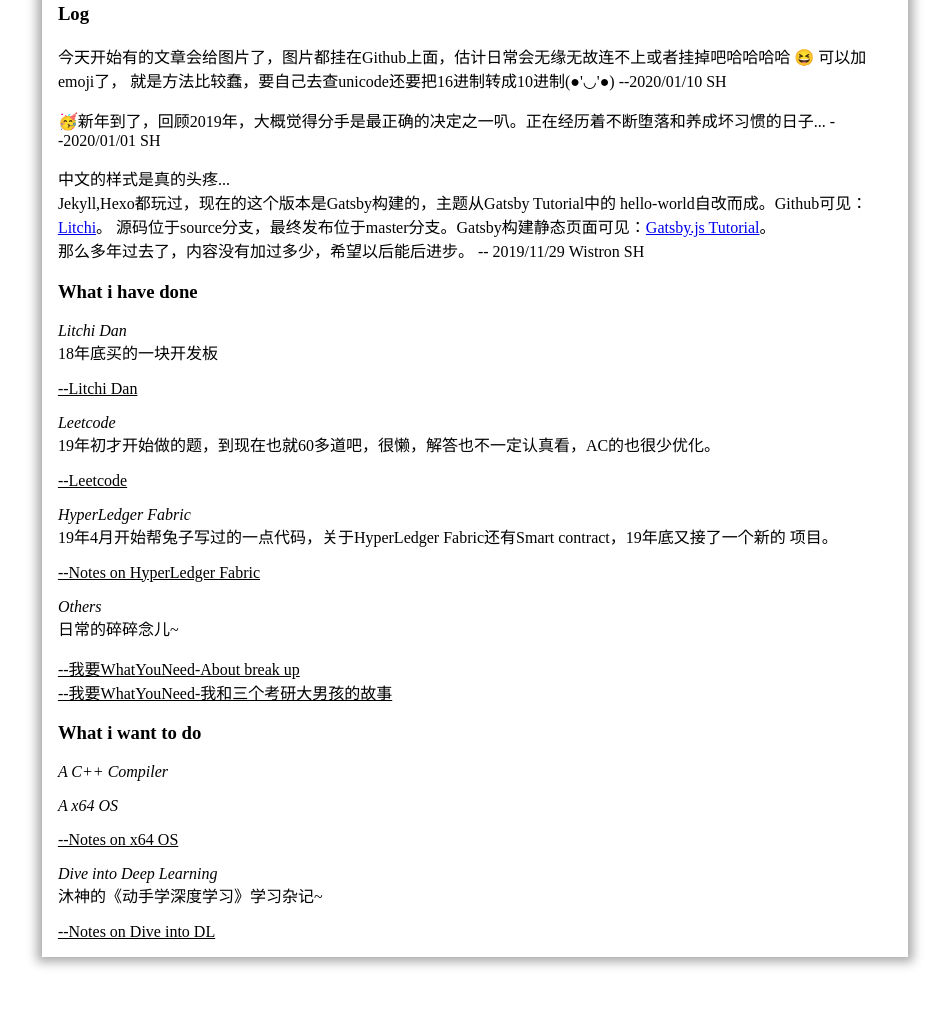
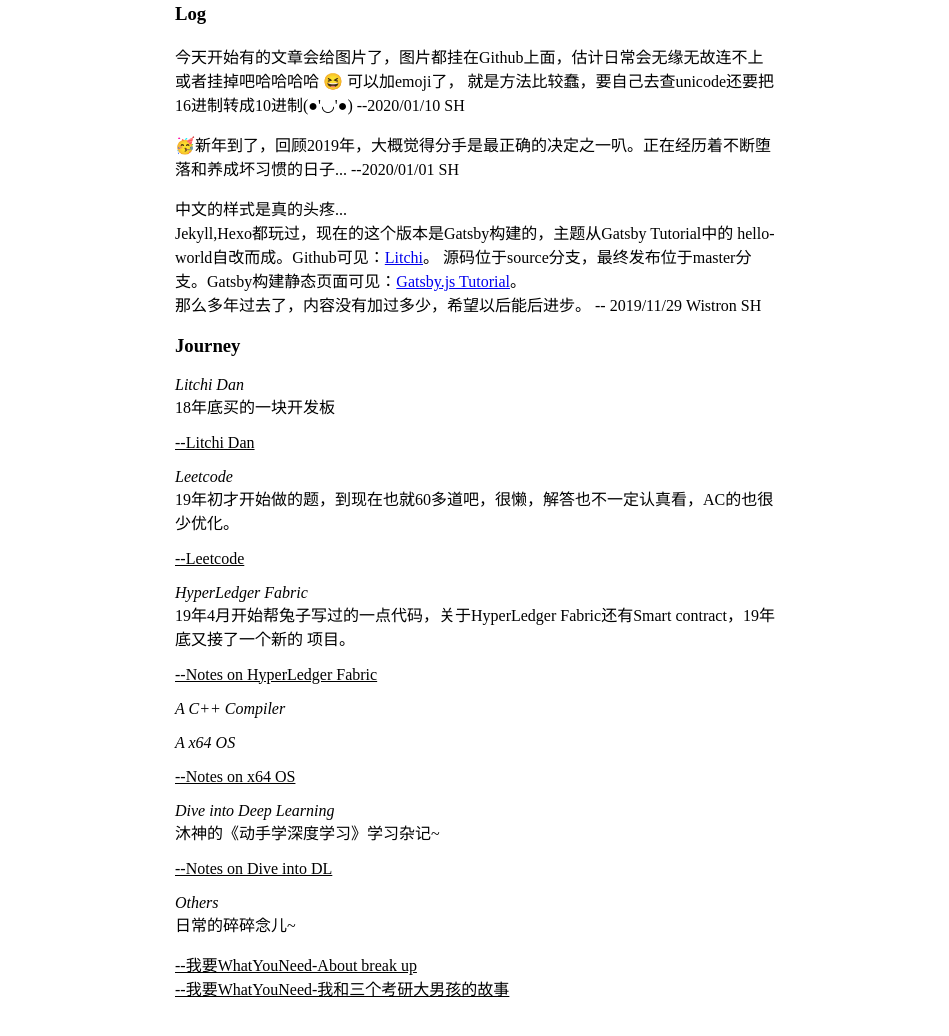
Before and after one commit to yyccli/litchi-li.github.io, a Gatsby site: page / in a window 1280 px wide. Shown: the part 224-1260 px from the top of the page, without its empty margins (165-1114 px from the left). Before the commit the page ends 1229 px from the top, so only its background shows below. Built offline with nearby package versions, Linux system fonts and the light colour scheme; Gatsby itself is replaced by a stand-in of ours.

Commit message:
style back hhhh

```diff
--- a/src/pages/index.js
+++ b/src/pages/index.js
@@ -34,7 +34,7 @@ export default ({data}) => {
         </div>
 
         <div>
-            <h3>What i have done</h3>
+            <h3>Journey</h3>
             <div>
                 <p>
                     <i>Litchi Dan </i> <br />
@@ -63,18 +63,6 @@ export default ({data}) => {
 
             <div>
                 <p>
-                    <i>Others</i> <br />
-                    日常的碎碎念儿~
-                </p>
-                <Link className={IndexSytles.global_layout_link} to="/whatyouneed_breakup/">--我要WhatYouNeed-About break up</Link> <br />
-                <Link className={IndexSytles.global_layout_link} to="/whatyouneed_storywiththreeboys/">--我要WhatYouNeed-我和三个考研大男孩的故事</Link>
-            </div>
-        </div>
-
-        <div>
-            <h3>What i want to do</h3>
-            <div>
-                <p>
                     <i>A C++ Compiler</i> <br />
                 </p>
             </div>
@@ -93,6 +81,16 @@ export default ({data}) => {
                 </p>
                 <Link className={IndexSytles.global_layout_link} to="/dl_notes/">--Notes on Dive into DL</Link>
             </div>
+
+            <div>
+                <p>
+                    <i>Others</i> <br />
+                    日常的碎碎念儿~
+                </p>
+                <Link className={IndexSytles.global_layout_link} to="/whatyouneed_breakup/">--我要WhatYouNeed-About break up</Link> <br />
+                <Link className={IndexSytles.global_layout_link} to="/whatyouneed_storywiththreeboys/">--我要WhatYouNeed-我和三个考研大男孩的故事</Link>
+            </div>
+
         </div>
 
     </Layout>
--- a/src/styles/global-layout.module.css
+++ b/src/styles/global-layout.module.css
@@ -1,8 +1,7 @@
 .global_layout {
     margin: 3rem auto;
-    max-width: 66%;
+    max-width: 600px;
     padding: 1rem 1rem;
-    box-shadow: 0px 0px 10px 5px #aaa;
 }
 
 .global_layout_header {
```
